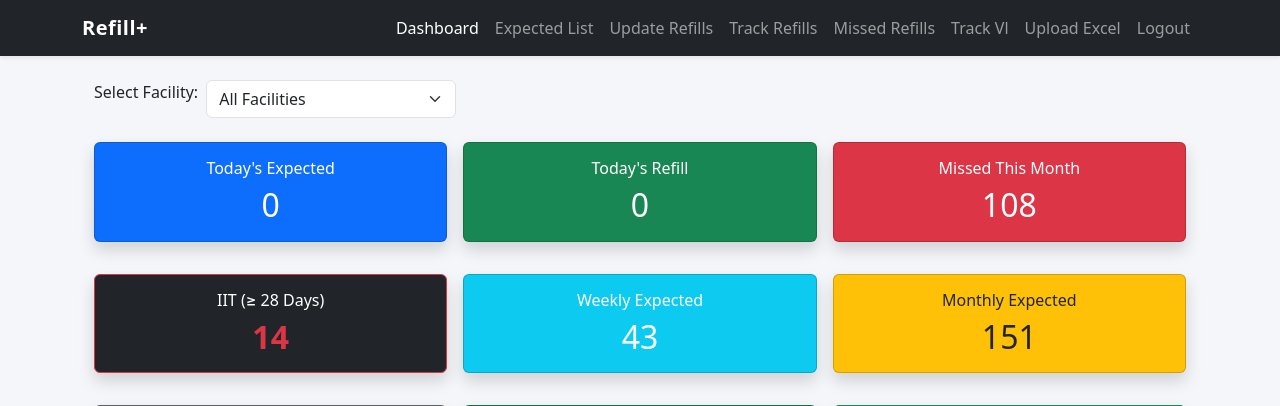
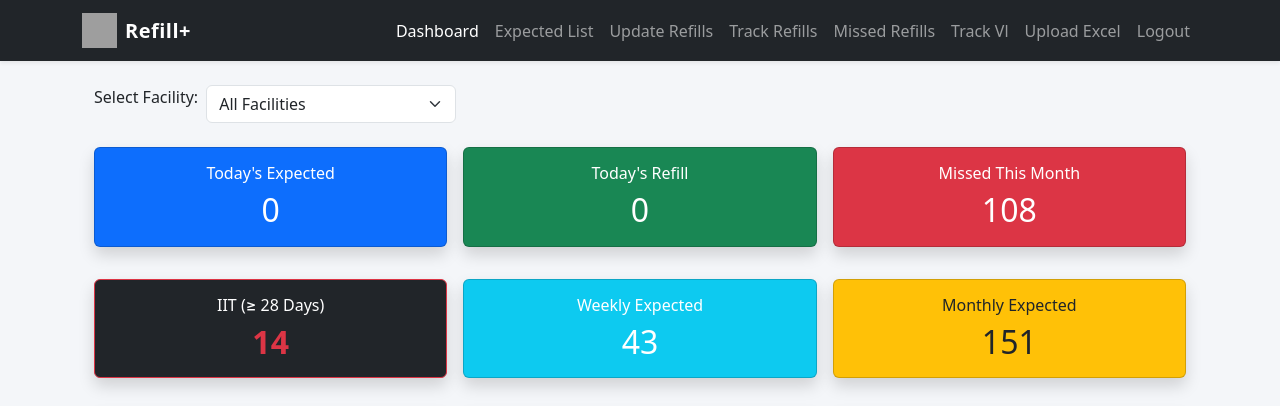
Before and after one commit to sparklweb1988/TreatmentTracker, a Django app: page /dashboard/ in a window 1280 px wide. Shown: the top 406 px of the page. Run offline with Django 5.2, Linux system fonts and the light colour scheme; a user stored in the database is signed in; data comes from the database, SQL or seed files in the repository; grey boxes are pictures that could not be loaded.

Commit message:
Update base.html

```diff
--- a/templates/base.html
+++ b/templates/base.html
@@ -47,10 +47,10 @@
     <nav class="navbar navbar-expand-lg navbar-dark bg-dark shadow-sm">
         <div class="container">
 
-            <a class="navbar-brand" href="{% url 'dashboard' %}">
-                Refill+
-            </a>
-
+        <a class="navbar-brand d-flex align-items-center" href="{% url 'dashboard' %}">
+            <img src="{% static 'images/logo.png' %}" alt="Logo" width="35" height="35" class="me-2">
+            <span>Refill+</span>
+        </a>
             <button class="navbar-toggler" type="button" data-bs-toggle="collapse" data-bs-target="#navbarNav">
                 <span class="navbar-toggler-icon"></span>
             </button>
```
